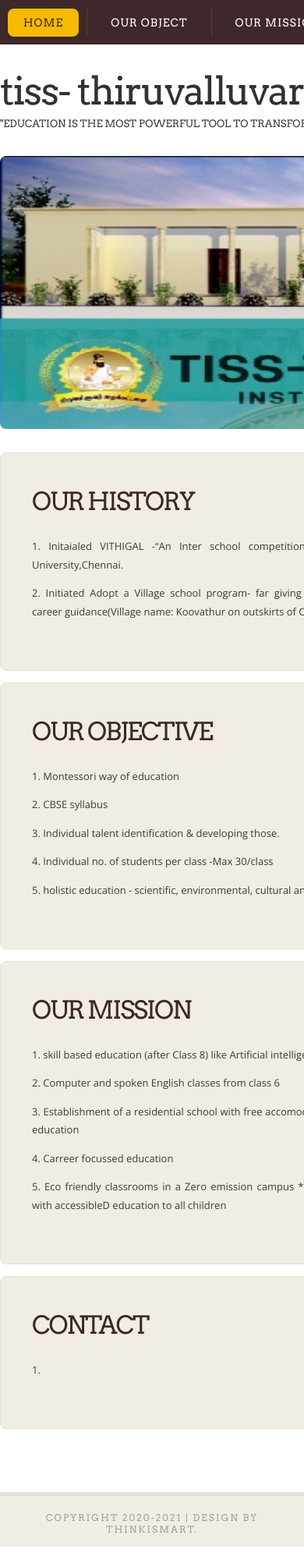
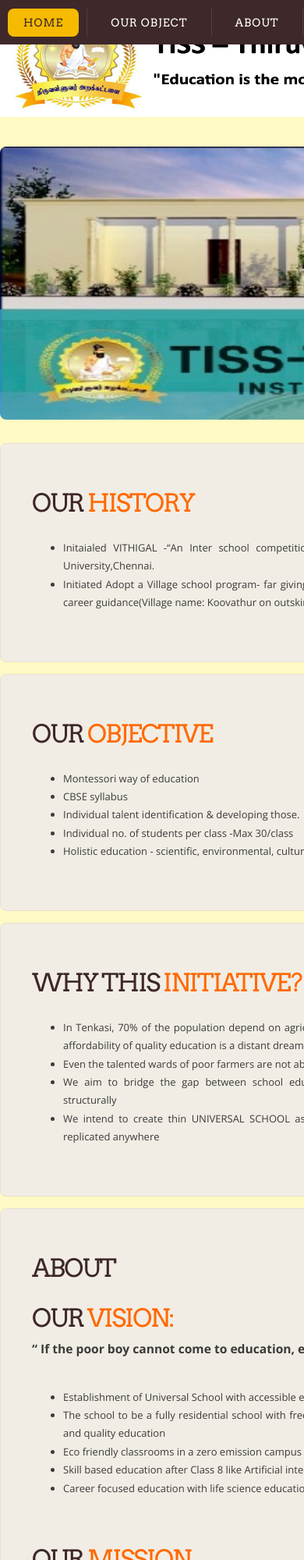
Before and after one commit to janakarthi/Tissweb, a plain HTML site: page index.html in a window 390 px wide. Shown: the top 2000 px of the page at 78% size. Drawn offline with nearby package versions, Linux system fonts and the light colour scheme.

Commit message:
Responsive layout

```diff
--- a/index.html
+++ b/index.html
@@ -1,5 +1,19 @@
 <!DOCTYPE>
 <html >
+<style>
+html {
+  scroll-behavior: smooth;
+}
+#OurObject {
+}
+
+#OurMission {
+}
+
+#Contact{
+
+}
+</style>
 <head>
 <meta name="keywords" content="" />
 <meta name="description" content="" />
@@ -8,14 +22,14 @@
 <link href="http://fonts.googleapis.com/css?family=Arvo|Open+Sans:400,300,700" rel="stylesheet" type="text/css" />
 <link href="style.css" rel="stylesheet" type="text/css" media="screen" />
 </head>
-<body>
+<body style="background-color: #fff9c4;">
 <div id="menu-wrapper">
 	<div id="menu">
 		<ul>
 			<li class="current_page_item"><a href="#">Home</a></li>
-			<li><a href="#">Our Object</a></li>
-			<li><a href="#">Our Mission</a></li>
-			<li><a href="#">Contact</a></li>
+			<li><a href="#OurObject">Our Object</a></li>
+			<li><a href="#OurMission">About</a></li>
+			<li><a href="#Contact">Contact</a></li>
 		</ul>
 	</div>
 	<!-- end #menu -->
@@ -23,8 +37,7 @@
 <div id="header-wrapper">
 	<div id="header">
 		<div id="logo">
-			<h1><a href="#">TISS- THIRUVALLUVAR INSTITUTE OF  <span>SOCIAL SCIENCE</span></a></h1>
-			<p>"Education is the most powerful tool to transform the world" - Nelson Mandela</a></p>
+			<h4><a href="#" class="img-style"><img src="images/logo-front.jpeg" width="1000" height="150" alt="" /></a></h4>
 		</div>
 	</div>
 </div>
@@ -35,42 +48,79 @@
 		<div id="page-bgtop">
 			<div id="page-bgbtm">
 				<div id="content">
-					<div class="post">
-						<h2 class="title"><a href="#">Our History </a></h2>
+					<div class="post" id="">
+						<h2 class="title"><a href="#">Our <span>History</span> </a></h2>
 						<div style="clear: both;">&nbsp;</div>
 						<div class="entry">
-							<p>1. Initaialed VITHIGAL -“An Inter school competition for special children” In Anna University,Chennai.</p>
-							<p>2. Initiated Adopt a Village school program- far giving regular educational support and career guidance(Village name: Koovathur on outskirts of Chennai)</p>
+							<ul>
+								<li>Initaialed VITHIGAL -“An Inter school competition for special children” In Anna University,Chennai.</li>
+								<li>Initiated Adopt a Village school program- far giving regular educational support and career guidance(Village name: Koovathur on outskirts of Chennai)</li>
+
+							</ul>
+						</div>
+					</div>
+					<div class="post" id="OurObject">
+						<h2 class="title"><a href="#">Our <span>Objective</span> </a></h2>
+						<div style="clear: both;">&nbsp;</div>
+						<div class="entry">
+							<ul>
+								<li>Montessori way of education</li>
+								<li>CBSE syllabus</li>
+								<li>Individual talent identification & developing those.</li>
+								<li>Individual no. of students per class -Max 30/class</li>
+								<li>Holistic education - scientific, environmental, cultural and moral education</li>
+							</ul>
 						</div>
 					</div>
 					<div class="post">
-						<h2 class="title"><a href="#">Our Objective </a></h2>
+						<h2 class="title"><a href="#">Why this <span>initiative?</span> </a></h2>
 						<div style="clear: both;">&nbsp;</div>
 						<div class="entry">
-							<p>1. Montessori way of education </p>
-							<p>2. CBSE syllabus</p>
-							<p>3. Individual talent identification & developing those.</p>
-							<p>4. Individual no. of students per class -Max 30/class</p>
-							<p>5. holistic education - scientific, environmental, cultural and moral education</p>
+							<ul>
+								<li>In Tenkasi, 70% of the population depend on agriculture for whom accessibility and affordability of quality education is a distant dream</li>
+								<li>Even the talented wards of poor farmers are not ablt to excel in their career</li>
+								<li>We aim to bridge the gap between school education and career oppurtunities structurally</li>
+								<li>We intend to create thin UNIVERSAL SCHOOL as a model school which could be replicated anywhere
+								</li>
+							</ul>
 						</div>
 					</div>
-					<div class="post">
-						<h2 class="title"><a href="#">Our Mission</a></h2>
+					<div class="post" id="OurMission">
+						<h2 class="title"><a href="#">About</a></h2>
+						<h2 class="title"><a href="#">Our <span>Vision:</span></a></h2>
+						<h5>“ If the poor boy cannot come to education, education must go to him”</h2>
+						<h6>- Swami Vivekananda</h6>
 						<div style="clear: both;">&nbsp;</div>
 						<div class="entry">
-							<p>1. skill based education (after Class 8) like Artificial intelligence etc. </p>
-							<p>2. Computer and spoken English classes from class 6 </p>
-							<p>3. Establishment of a residential school with free accomodation, nutritious meat and quality education</p>
-							<p>4. Carreer focussed education</p>
-							<p>5. Eco friendly classrooms in a Zero emission campus *Establishment of Universal school with accessibleD education to all children</p>
+							<ul>
+								<li>Establishment of Universal School with accessible education to all children</li>
+								<li>The school to be a fully residential school with free accommodation, nutritious meal and quality education</li>
+								<li>Eco friendly classrooms in a zero emission campus</li>
+								<li>Skill based education after Class 8 like Artificial intelleigence, Nano science etc.,</li>
+								<li>Career focused education with life science education</li>
+							</ul>
+						</div>
+						<h2 class="title"><a href="#">Our <span>mission</span></a></h2>
+						<div style="clear: both;">&nbsp;</div>
+						<div class="entry">
+							<ul>
+								<li>Construction of Classrooms for the primary school</li>
+								<li>Recruitment and training teachers for Montessori way of teaching</li>
+								<li>Development of basic infrastructure like Play area, RO facility, interiors for classrooms</li>
+								<li>Providing free evening tution to secondary school students from government schools</li>
+							</ul>
+
 						</div>
 
 					</div>
-					<div class="post">
+					<div class="post" id="Contact">
 						<h2 class="title"><a href="#">Contact</a></h2>
 						<div style="clear: both;">&nbsp;</div>
 						<div class="entry">
-							<p>1. </p>
+							<p>Thiruvalluvar Charitable trust, Tenkasi </p>
+							<p>Ph: 9003154100 / 9791335112</p>
+							<p>Mail: eduattiss@gmail.com</p>
+							<p>Website: www.eduattiss.com</p>
 						</div>
 
 					</div>
@@ -82,12 +132,11 @@
 							<ul>
 								<li><img src="images/profile1.png" width="300" height="300" alt="" /></li>
 								<li>Name:</li>
-								<li>Description:</li>
+								<li>Description: </li>
 
 							</ul>
 						</li>
 						<li>
-							<h2>Archives</h2>
 							<ul>
 								<li><img src="images/profile1.png" width="300" height="300" alt="" /></li>
 								<li>Name:</li>
--- a/style.css
+++ b/style.css
@@ -35,6 +35,25 @@ h2 {
 h3 {
 	font-size: 1.6em;
 }
+h4{
+	font-size:2.2em;
+}
+
+h5 {
+	font-size: 1.2em;
+	margin: 0px;
+}
+h6 {
+	font-size:1.2em;
+	text-align:Right;
+	margin: 0px;
+}
+
+h7 {
+	font-size:1.2em;
+	text-align:Right;
+	margin-top:1000px;
+}
 
 p, ul, ol {
 	margin-top: 0;
@@ -67,7 +86,7 @@ a:hover {
 
 #logo {
 	margin: 0px;
-	padding: 30px 0px;
+	padding: 0px 0px;
 	color: #000000;
 }
 
@@ -85,6 +104,10 @@ a:hover {
 }
 
 #logo h1 span {
+	color: #F6B300;
+}
+
+#logo h4 span{
 	color: #F6B300;
 }
 
@@ -106,6 +129,11 @@ a:hover {
 	text-decoration: none;
 	color: #323030;
 }
+#logo menu-logo {
+	float: left;
+	width: 50px;
+}
+
 
 /* Search */
 
@@ -153,13 +181,17 @@ a:hover {
 	height: 56px;
 	background: #3E282A;
 	border-top: 1px solid #3D2729;
+	position:fixed;
+  	top: 0;
+  	width: 100%;
 }
 
 #menu {
 	width: 1000px;
-	height: 55px;
+	height: 50px;
 	margin: 0px auto;
 	padding: 0px;
+
 }
 
 #menu ul {
@@ -210,12 +242,14 @@ a:hover {
 	padding: 30px 0px;
 }
 
+
 /* Content */
 
 #content {
 	float: left;
 	width: 640px;
 }
+
 
 .post {
 	margin-bottom: 15px;
@@ -232,10 +266,14 @@ a:hover {
 }
 
 .post .title {
+	margin-top:14px;
 	height: 38px;
 	margin-bottom: 10px;
 	padding: 12px 0 0 0px;
 	font-size: 32px;
+}
+.post a span{
+	color: #ff6900;
 }
 
 .post .title a {
@@ -400,6 +438,7 @@ a:hover {
 }
 
 #banner {
+	margin-top:0px;
 	width: 1000px;
 	margin: 0px auto;
 }
```
Also changed, not shown: images/logo-front.jpeg (added), images/logo.jpeg (added).
